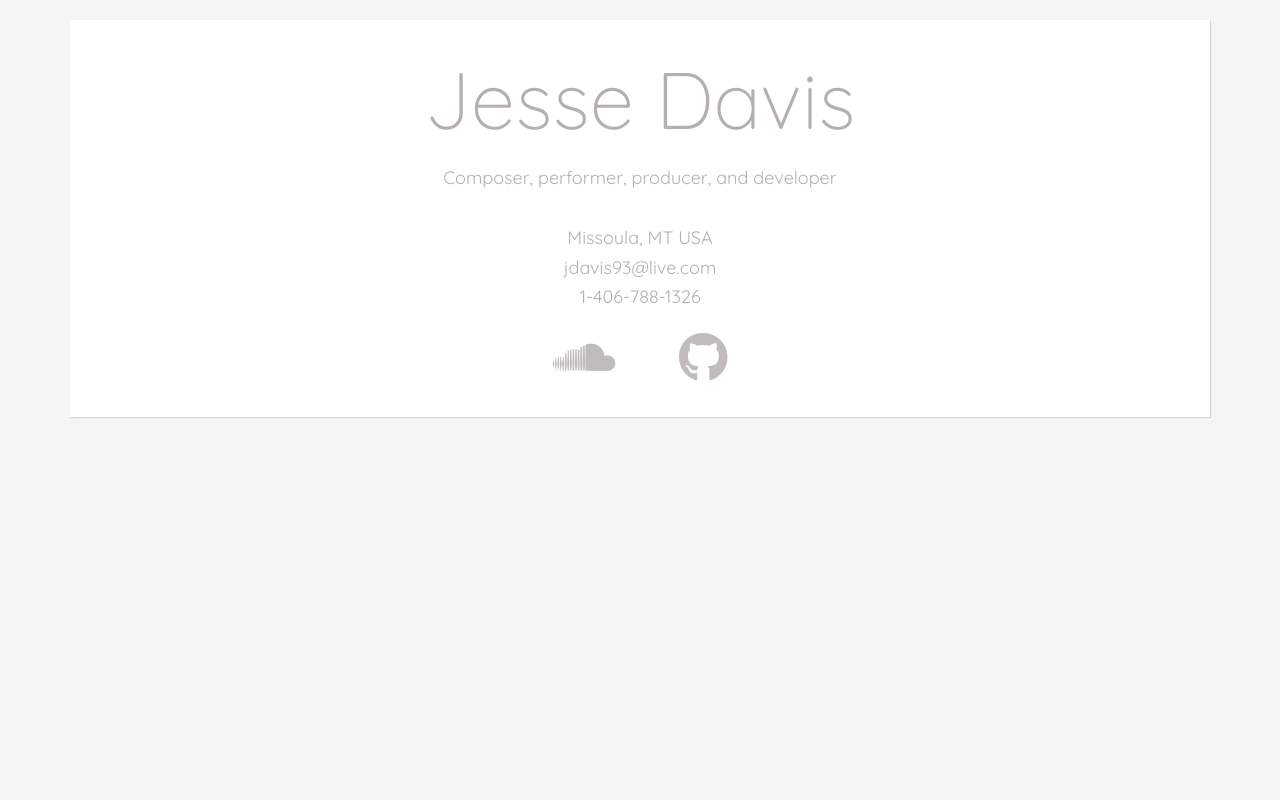
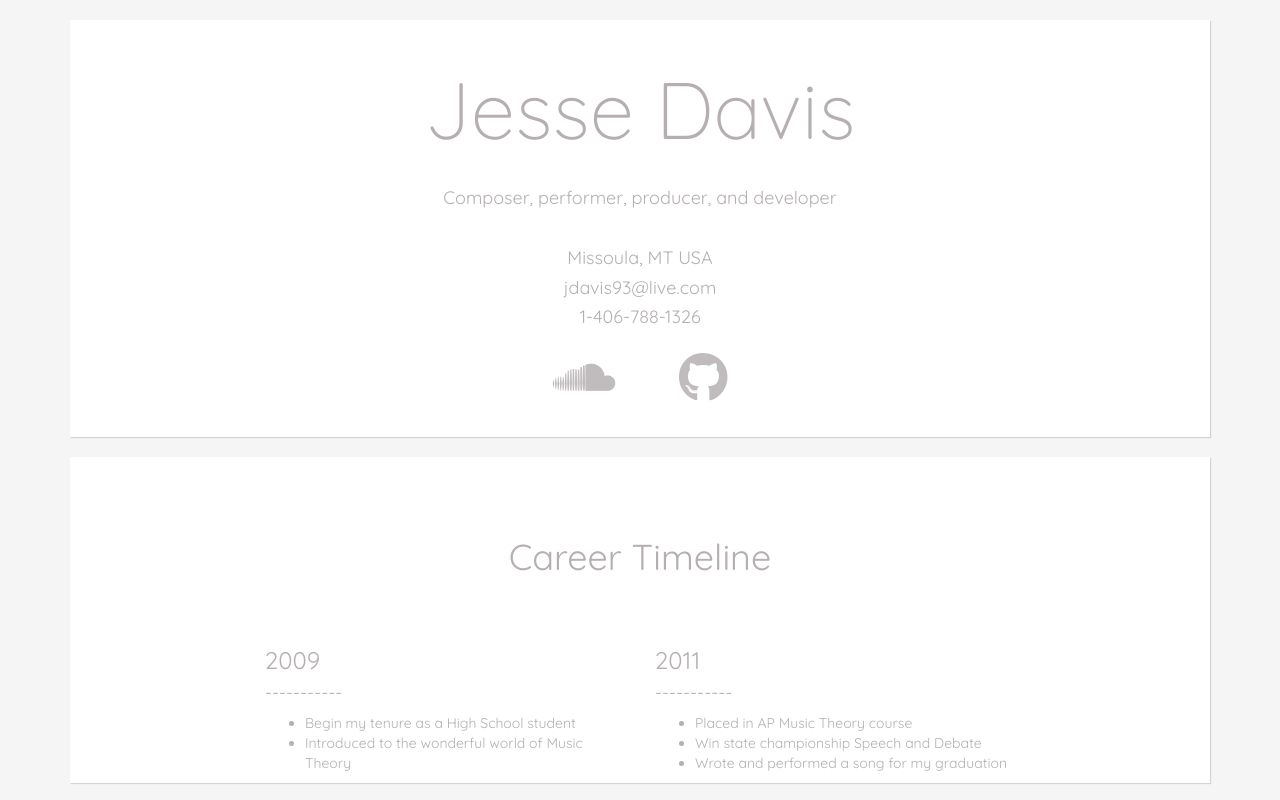
Before and after one commit to jessedavis93/jessedavis93.github.io, a plain HTML site: page index.html in a window 1280 px wide. Drawn offline with nearby package versions, Linux system fonts and the light colour scheme.

Commit message:
Started to add second container with HS info.

```diff
--- a/index.html
+++ b/index.html
@@ -44,18 +44,37 @@
 
 <!-- HIGH SCHOOL -->
 
-  <div class="banner" id="high-school">
-    <div class="high-school--header">
-
-    </div>
-    <div class="high-school--left">
-
-    </div>
-
-    <div class="timeline" id="timeline-top"></div>
-
-    <div class="high-school--right">
-
+  <div class="container">
+    <div class="high-school">
+      <div class="high-school--header">
+        <br>
+        <h2>Career Timeline</h2>
+      </div>
+      <div class="row">
+        <div class="high-school--body">
+          <div class="high-school--right">
+            <div class="col-md-4 col-md-offset-2">
+              <h3>2009</h3>
+              <h4>-----------</h4>
+              <ul>
+                <li>Begin my tenure as a High School student</li>
+                <li>Introduced to the wonderful world of Music Theory</li>
+              </ul>
+            </div>
+          </div>
+          <div class="high-school--left">
+            <div class="col-md-4 ">
+              <h3>2011</h3>
+              <h4>-----------</h4>
+              <ul>
+                <li>Placed in AP Music Theory course</li>
+                <li>Win state championship Speech and Debate</li>
+                <li>Wrote and performed a song for my graduation</li>
+              </ul>
+            </div>
+          </div>
+        </div>
+      </div>
     </div>
   </div>
 
--- a/style.css
+++ b/style.css
@@ -26,7 +26,7 @@ img {
 
 h1 {
   font-size: 80px;
-  padding: 15px;
+  padding: 25px;
   font-weight: 300;
 
 }
@@ -40,16 +40,35 @@ a {
     }
 
 
+
+
 .intro {
   display: flex;
   justify-content: center;
   background: white;
   box-shadow: 1px 1px 1px lightgrey;
+  margin-bottom: 20px;
 }
 
     .intro-body, .intro-footer {
       text-align: center;
     }
+
+.high-school {
+  background: white;
+  box-shadow: 1px 1px 1px lightgrey;
+}
+
+    .high-school--header {
+      text-align: center;
+      padding: 40px;
+    }
+
+    .high-school--header h2 {
+      font-size: 36px;
+    }
+
+
 
 .fab {
   font-size: 50px;
```
